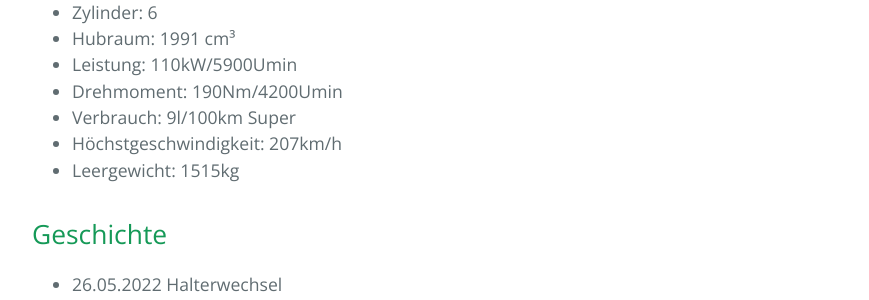
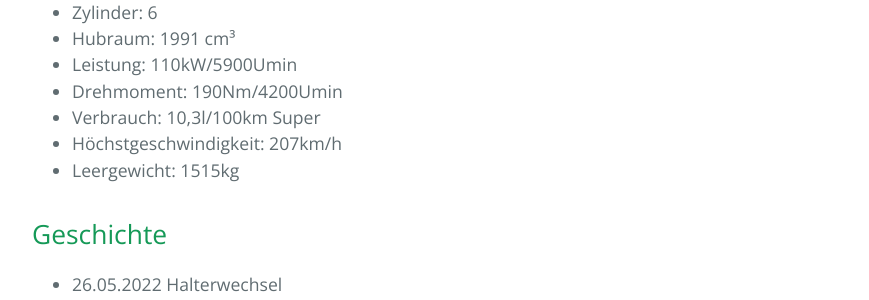
Before and after one commit to trautw/SCD-Quickstart, a Jekyll site: the page built from docs/index.md, in a window 1280 px wide. Shown: the part 1074-1374 px from the top of the page, without its empty margins (192-1061 px from the left). Built offline with Jekyll 4.4.1, drawn with Linux system fonts in a browser that asks for light colours.

Commit message:
Update index.md

```diff
--- a/docs/index.md
+++ b/docs/index.md
@@ -20,7 +20,7 @@ overview: true
 * Hubraum: 1991 cm³
 * Leistung: 110kW/5900Umin
 * Drehmoment: 190Nm/4200Umin
-* Verbrauch: 9l/100km Super
+* Verbrauch: 10,3l/100km Super
 * Höchstgeschwindigkeit: 207km/h
 * Leergewicht: 1515kg
 
```
